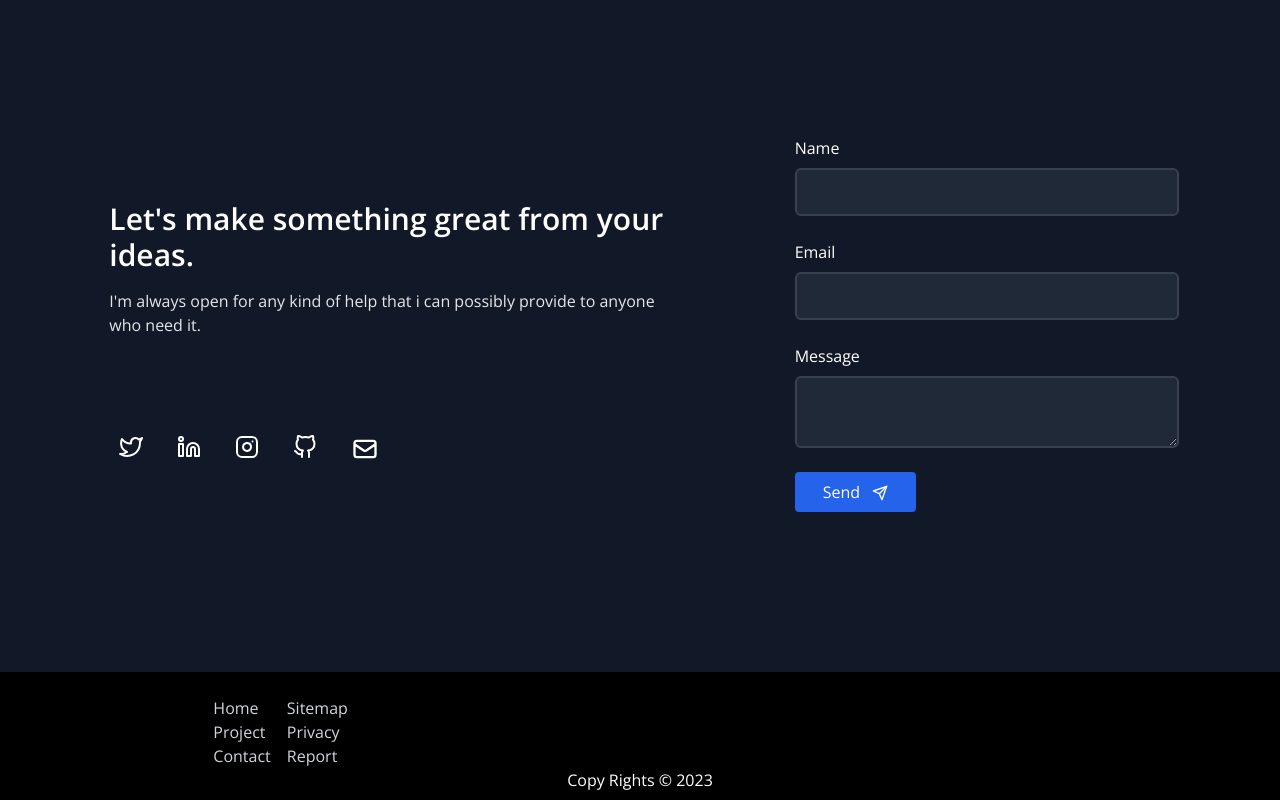
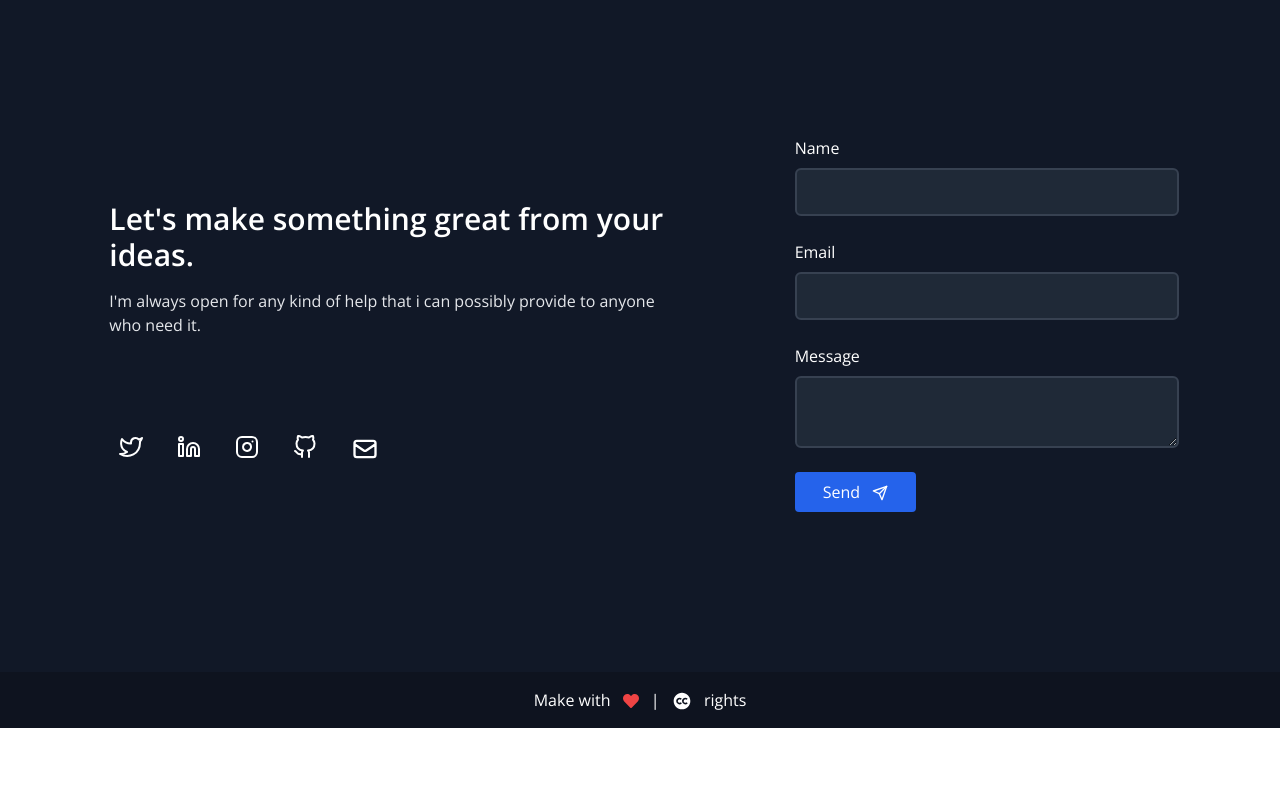
Before and after one commit to ojpro/portfolio-v2, a Next.js app: page / in a window 1280 px wide. Shown: the part 5106-5906 px from the top of the page. After the commit the page ends 5834 px from the top, so only its background shows below. Built offline with nearby package versions, Linux system fonts and the light colour scheme.

Commit message:
♥ created a KISS footer.

```diff
--- a/src/components/partials/Footer.tsx
+++ b/src/components/partials/Footer.tsx
@@ -1,36 +1,12 @@
+import {FaHeart} from "react-icons/fa";
+import {RiCreativeCommonsFill} from "react-icons/ri";
+
 export default function Footer() {
     return (
         <>
-            <footer className="bg-black pt-6 pb-2 mt-6">
-                {/* <> Links </> */}
-                <div className="w-full lg:w-4/6 mx-auto flex flex-row flex-wrap justify-start gap-4">
-                    <ul>
-                        <li>
-                            <a href="#" className="text-gray-300 hover:text-white">Home</a>
-                        </li>
-                        <li>
-                            <a href="#" className="text-gray-300 hover:text-white">Project</a>
-                        </li>
-                        <li>
-                            <a href="#" className="text-gray-300 hover:text-white">Contact</a>
-                        </li>
-                    </ul>
-
-                    <ul>
-                        <li>
-                            <a href="#" className="text-gray-300 hover:text-white">Sitemap</a>
-                        </li>
-                        <li>
-                            <a href="#" className="text-gray-300 hover:text-white">Privacy</a>
-                        </li>
-                        <li>
-                            <a href="#" className="text-gray-300 hover:text-white">Report</a>
-                        </li>
-                    </ul>
-                </div>
-
-                {/* <> Right </> */}
-                <p className="text-center text-white"> Copy Rights &copy; 2023 </p>
+            <footer className="p-4 bg-black/20">
+                {/* <> Copy Rights </> */}
+                <p className="text-center text-white"> Make with <FaHeart className="inline-block mx-2 text-red-500 hover:animate-ping"></FaHeart> | <RiCreativeCommonsFill className="inline-block mx-2 text-xl" title="Creative Common Attribution - (Your are free to use this website + attribution)"></RiCreativeCommonsFill> rights </p>
             </footer>
         </>
     );
```
